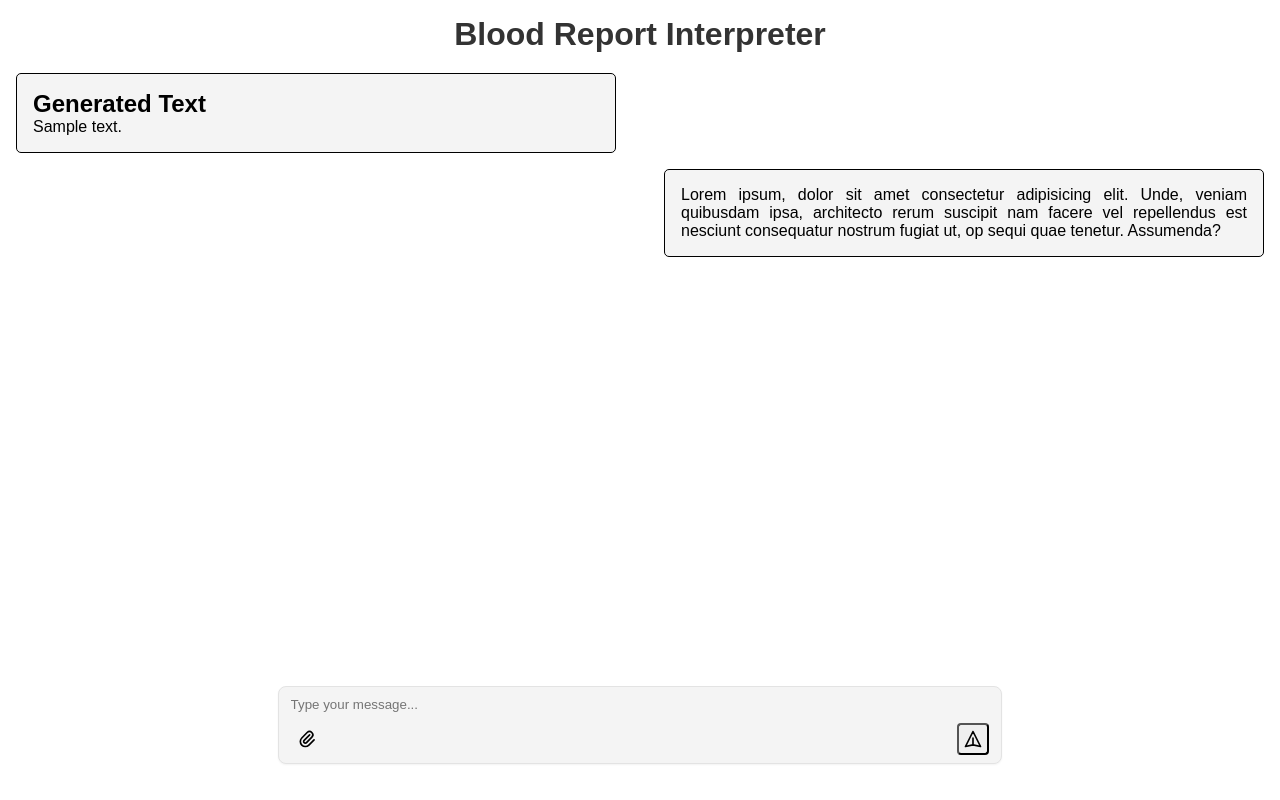
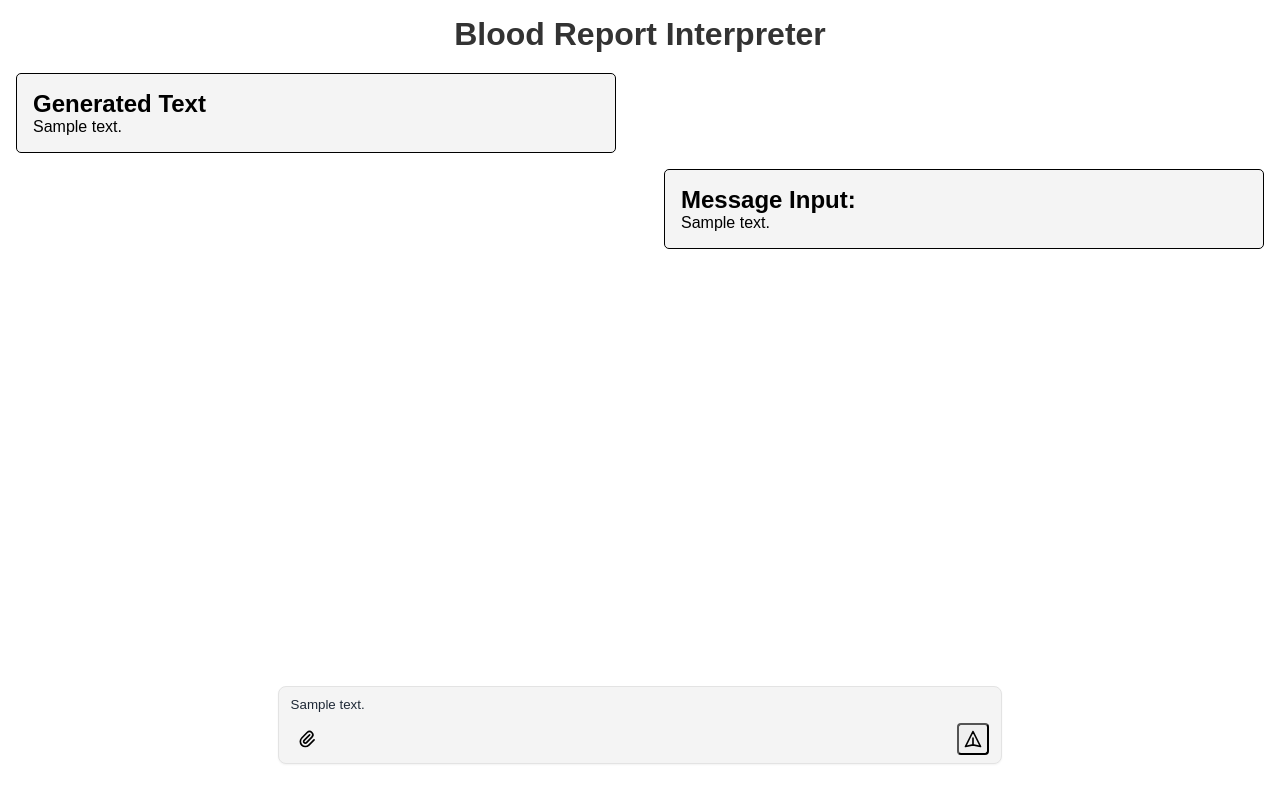
Before and after one commit to Devyansh-Vakharia/blood-report-interpreter, a FastAPI app: template app/templates/index.html in a window 1280 px wide. Run offline with FastAPI, Linux system fonts and the light colour scheme; the template is opened without the code that fills it: most values are stand-ins (such as "Sample title", 1, 10 or a date in 2020).

Commit message:
chats update

```diff
--- a/app/fixed_prompts.py
+++ b/app/fixed_prompts.py
@@ -4,5 +4,6 @@ prompt = (
     "According to deficiency suggest appropriate medicines, nutrients or meals"
     "Use short, simple sentences and avoid complex medical terms."
     "At the end write important note: That Im an AI, please once consult to the doctor about your health"
+)
 
-)
+prompt1 = ("You are an AI assistant specialized in health-related topics. You should only respond when the conversation is relevant to health, medicine, nutrition, wellness, fitness, mental health, or medical technology. If a query is unrelated to health, politely inform the user that you can only discuss health-related topics and do not provide a response. Maintain a professional yet approachable tone, ensuring accuracy, clarity, and evidence-based information in your responses.")
--- a/app/main.py
+++ b/app/main.py
@@ -3,10 +3,11 @@ import webbrowser
 import pdfplumber
 import google.generativeai as genai
 from dotenv import load_dotenv
-from fastapi import FastAPI, File, UploadFile, Request
+from fastapi import FastAPI, File,Form, UploadFile, Request
 from fastapi.responses import HTMLResponse
 from fastapi.templating import Jinja2Templates
 from fastapi.staticfiles import StaticFiles
+
 from app.fixed_prompts import prompt as fixed_prompt1
 import uvicorn
 
@@ -31,30 +32,68 @@ async def read_form(request: Request):
 
 
 @app.post("/upload", response_class=HTMLResponse)
-async def upload_file(request: Request, file: UploadFile = File(...)):
+async def upload_file(request: Request, file: UploadFile = None, messageInput: str = Form(...)):
     try:
-        # Extract text from PDF
-        pdf_text = ""
-        with pdfplumber.open(file.file) as pdf:
-            for page in pdf.pages:
-                pdf_text += page.extract_text()
+        generated_text = ""
 
-        if not pdf_text:
-            raise ValueError("The PDF is empty or cannot be read.")
+        # If a file is uploaded, validate it
+        if file:
+            if not file.filename.endswith(".pdf"):
+                return templates.TemplateResponse("index.html", {
+                    "request": request,
+                    "generated_text": "Error: The uploaded file is not a valid PDF.",
+                    "message_input": messageInput
+                })
 
-        blood_report_keywords = ["hemoglobin", "glucose", "white blood cell", "platelet", "red blood cell", "WBC", "RBC", "cholesterol", "count", "CBC"]
+            try:
+                pdf_text = ""
+                with pdfplumber.open(file.file) as pdf:
+                    for page in pdf.pages:
+                        pdf_text += page.extract_text()
 
-        if any(keyword.lower() in pdf_text.lower() for keyword in blood_report_keywords):
-            prompt = f"{fixed_prompt1} {pdf_text}"
-            response = genai.GenerativeModel(model_name="gemini-1.5-flash").generate_content([prompt])
-            generated_text = response.text
-        else:
-            generated_text = "Please upload the PDF of Blood Report for simple understanding about your health."
+                if not pdf_text.strip():
+                    return templates.TemplateResponse("index.html", {
+                        "request": request,
+                        "generated_text": "Error: The PDF is empty or cannot be read.",
+                        "message_input": messageInput
+                    })
 
-        return templates.TemplateResponse("index.html", {"request": request, "generated_text": generated_text})
+                # Check for blood report keywords in the PDF text
+                blood_report_keywords = ["hemoglobin", "glucose", "white blood cell", "platelet", "red blood cell", "WBC", "RBC", "cholesterol", "count", "CBC"]
+                if any(keyword.lower() in pdf_text.lower() for keyword in blood_report_keywords):
+                    prompt = f"{fixed_prompt1} {pdf_text}"
+                    response = genai.GenerativeModel(model_name="gemini-1.5-flash").generate_content([prompt])
+                    generated_text = response.text
+                else:
+                    generated_text = "Please upload a PDF of a Blood Report for simple understanding about your health."
+
+            except Exception as e:
+                return templates.TemplateResponse("index.html", {
+                    "request": request,
+                    "generated_text": f"Error: Unable to process the PDF. Details: {str(e)}",
+                    "message_input": messageInput
+                })
+
+        # If no file is uploaded, use the message input as the generated text
+        if not generated_text:
+            generated_text = messageInput
+
+        # Render the template with both inputs
+        return templates.TemplateResponse("index.html", {
+            "request": request,
+            "generated_text": generated_text,
+            "message_input": messageInput
+        })
 
     except Exception as e:
-        return f"<h1>Error: {e}</h1>"
+        return templates.TemplateResponse("index.html", {
+            "request": request,
+            "generated_text": f"An unexpected error occurred: {str(e)}",
+            "message_input": messageInput
+        })
+
+
+
 
 if __name__ == "__main__":
     webbrowser.open("http://localhost:8000")
--- a/app/templates/index.html
+++ b/app/templates/index.html
@@ -15,10 +15,6 @@
     </div>
     <div class="chat-container">
       <!-- Chat messages will be displayed here -->
-      <!-- {% if generated_text %}
-        <h2>Generated Text</h2>
-        <p>{{ generated_text }}</p>
-      {% endif %} -->
       <div class="chat-left">
         <div class="chat">
           {% if generated_text %}
@@ -29,8 +25,10 @@
       </div>
       <div class="chat-right">
         <div class="chat">
-          Lorem ipsum, dolor sit amet consectetur adipisicing elit. Unde, veniam quibusdam ipsa, architecto rerum suscipit
-          nam facere vel repellendus est nesciunt consequatur nostrum fugiat ut, op sequi quae tenetur. Assumenda?
+          {% if message_input %}
+            <h2>Message Input:</h2>
+            <p>{{ message_input }}</p>
+          {% endif %}
         </div>
       </div>
     </div>
@@ -49,8 +47,7 @@
           </div>
 
           <!-- Message input -->
-          <textarea id="messageInput" placeholder="Type your message..." rows="1"></textarea>
-
+          <textarea id="messageInput" name="messageInput" placeholder="Type your message..." rows="1">{{ message_input }}</textarea>
 
           <!-- File upload and send button -->
           <div class="actions">
@@ -62,7 +59,7 @@
                 </svg>
               </label>
 
-              <input type="file" id="file" name="file" accept="application/pdf" required />
+              <input type="file" id="file" name="file" accept="application/pdf" />
             </div>
             <button type="submit" id="sendButton">
               <svg xmlns="http://www.w3.org/2000/svg" fill="none" viewBox="0 0 24 24" stroke="currentColor">
```
